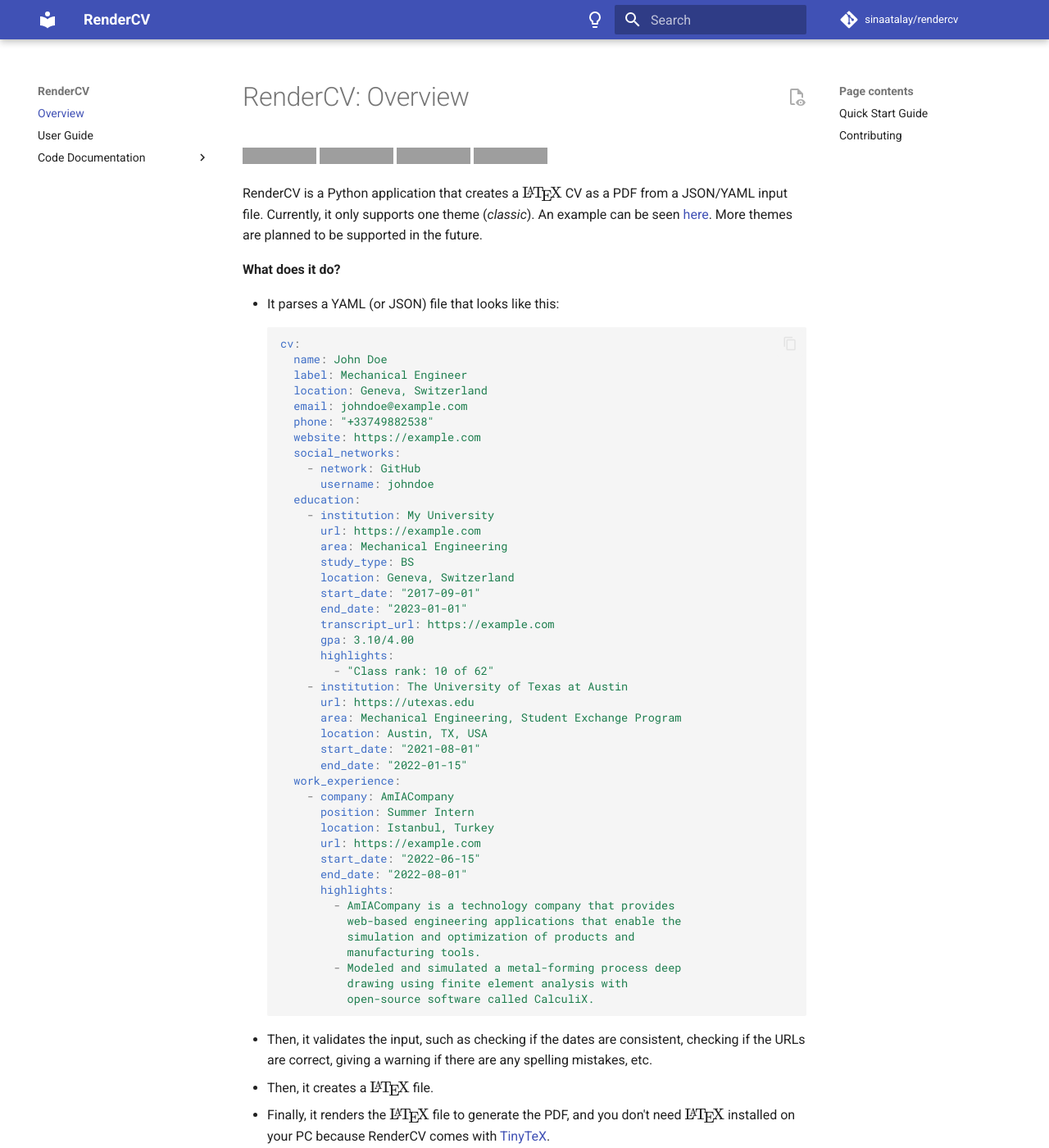
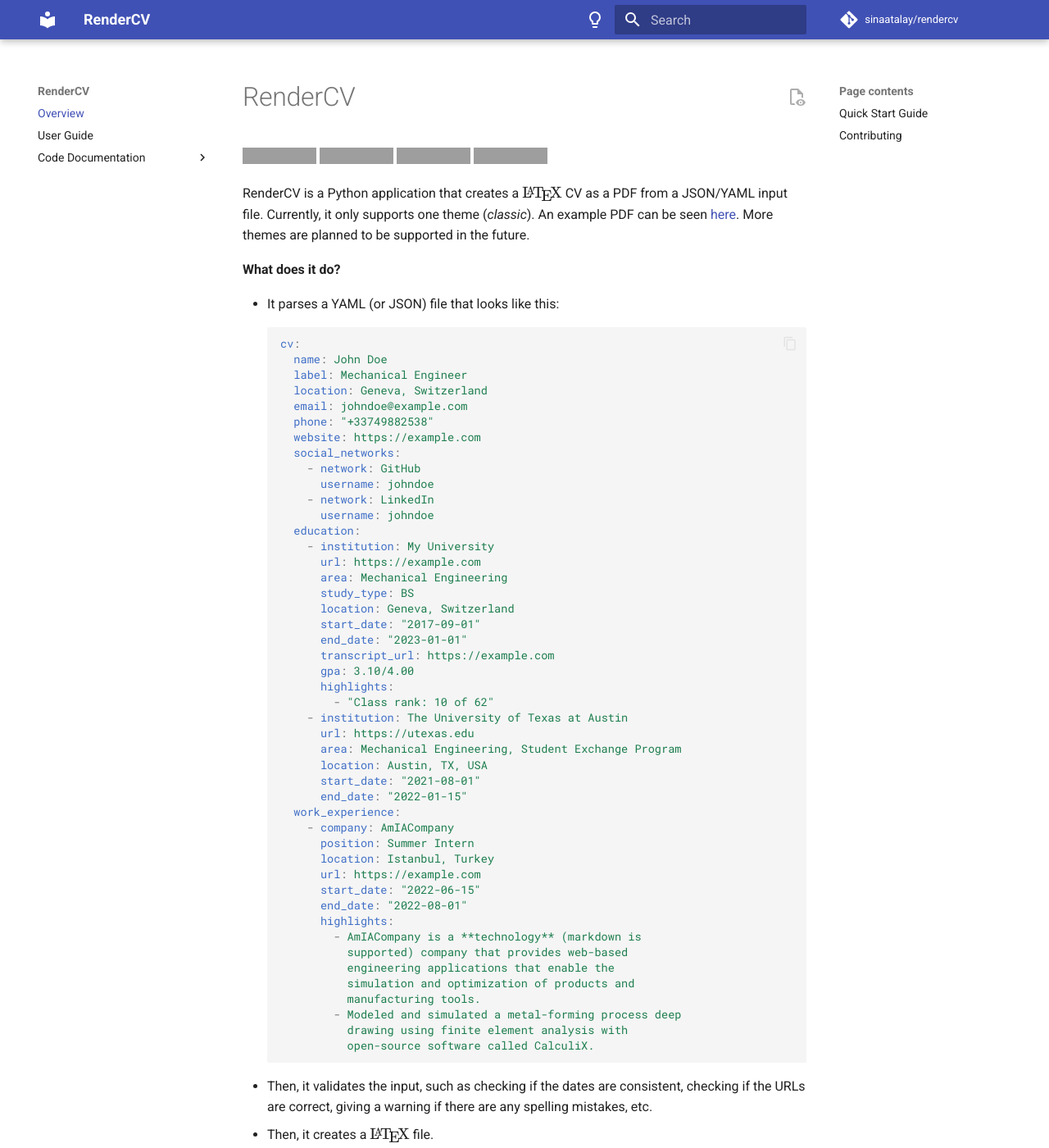
Before and after one commit to sinaatalay/rendercv, an MkDocs documentation site: the page built from docs/index.md, in a window 1280 px wide and 1400 px high. Shown: the whole window at 82% size. Built offline with MkDocs 1.6.1 and Material for MkDocs 9.7.7, drawn with Linux system fonts in a browser that asks for light colours; comment, search, counter and statistics services are not loaded; grey boxes are pictures that could not be loaded.

Commit message:
add an example image

```diff
--- a/docs/index.md
+++ b/docs/index.md
@@ -1,10 +1,11 @@
-# RenderCV: Overview
+# RenderCV
 [![CI](https://github.com/sinaatalay/rendercv/actions/workflows/ci.yaml/badge.svg?branch=main)](https://github.com/sinaatalay/rendercv/actions/workflows/ci.yaml)
 [![coverage](https://coverage-badge.samuelcolvin.workers.dev/sinaatalay/rendercv.svg)](https://coverage-badge.samuelcolvin.workers.dev/redirect/sinaatalay/rendercv)
-[![pypi](https://img.shields.io/pypi/v/rendercv.svg)](https://pypi.python.org/pypi/rendercv)
-[![pypi-downloads](https://img.shields.io/pypi/dm/rendercv)](https://pypi.python.org/pypi/rendercv)
+[![pypi-version](https://img.shields.io/pypi/v/rendercv?label=PyPI%20version&color=rgb(0%2C79%2C144))](https://pypi.python.org/pypi/rendercv)
+[![pypi-downloads](https://img.shields.io/pypi/dm/rendercv?label=PyPI%20downloads&color=rgb(0%2C79%2C144))](https://pypi.python.org/pypi/rendercv)
 
-RenderCV is a Python application that creates a $\LaTeX$ CV as a PDF from a JSON/YAML input file. Currently, it only supports one theme (*classic*). An example can be seen [here](https://github.com/sinaatalay/rendercv/blob/main/John_Doe_CV.pdf?raw=true). More themes are planned to be supported in the future.
+
+RenderCV is a Python application that creates a $\LaTeX$ CV as a PDF from a JSON/YAML input file. Currently, it only supports one theme (*classic*). An example PDF can be seen [here](https://github.com/sinaatalay/rendercv/blob/main/John_Doe_CV.pdf?raw=true). More themes are planned to be supported in the future.
 
 **What does it do?**
 
@@ -19,6 +20,8 @@
   website: https://example.com
   social_networks:
     - network: GitHub
+      username: johndoe
+    - network: LinkedIn
       username: johndoe
   education:
     - institution: My University
@@ -46,8 +49,9 @@
       start_date: "2022-06-15"
       end_date: "2022-08-01"
       highlights:
-        - AmIACompany is a technology company that provides
-          web-based engineering applications that enable the
+        - AmIACompany is a **technology** (markdown is
+          supported) company that provides web-based
+          engineering applications that enable the
           simulation and optimization of products and
           manufacturing tools.
         - Modeled and simulated a metal-forming process deep
```
Also changed, not shown: other parts of docs/index.md (+2 -0 lines), README.md (+3 -1 lines), docs/images/example.png (added).
